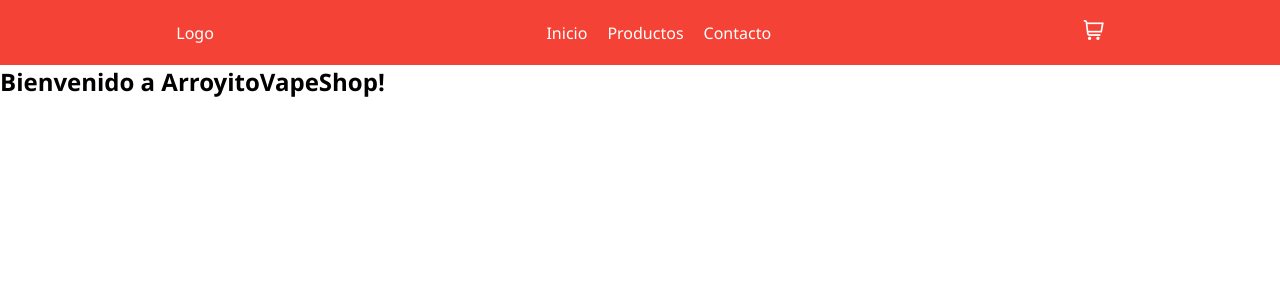
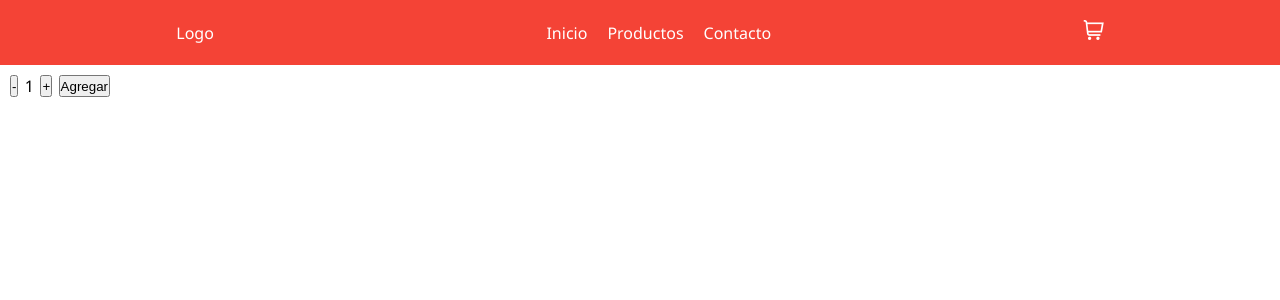
Before and after one commit to Lautaro-Reina/appreact_LautaroReina, a React (Create React App) app: page / in a window 1280 px wide. Shown: the top 300 px of the page. Built offline with nearby package versions, Linux system fonts and the light colour scheme.

Commit message:
ItemCount e integracion de Sass

```diff
--- a/package.json
+++ b/package.json
@@ -9,6 +9,7 @@
     "react": "^17.0.2",
     "react-dom": "^17.0.2",
     "react-scripts": "5.0.0",
+    "sass": "^1.49.9",
     "web-vitals": "^2.1.4"
   },
   "scripts": {
--- a/src/App.js
+++ b/src/App.js
@@ -3,12 +3,11 @@ import NavBar from './components/NavBar'
 import ItemListContainer from './components/ItemListContainer'
 
 //<> CUMPLE LA FUNCION DE FRAGMENTO
-
 const App = () => {
   return (
       <>
             <NavBar/>
-            <ItemListContainer greeting='Bienvenido a ArroyitoVapeShop!' />
+            <ItemListContainer/>
       </>
   )
 }
--- /dev/null
+++ b/src/Styles/App.scss
@@ -0,0 +1,14 @@
+* {
+    padding: 0;
+    margin: 0;
+    box-sizing: border-box;
+}
+
+body {
+    font-family: 'Segoe UI', Tahoma, Geneva, Verdana, sans-serif;
+}
+
+/*************** HEADER ***************/
+@import "header.scss";
+
+@import "body.scss";
--- /dev/null
+++ b/src/Styles/_body.scss
@@ -0,0 +1,9 @@
+@import "variables.scss";
+
+/* ITEMCOUNT */
+.itemcount {
+    display: flex;
+    width: 100px;
+    justify-content: space-between;
+    margin: 10px;
+}
--- /dev/null
+++ b/src/Styles/_header.scss
@@ -0,0 +1,70 @@
+@import "variables.scss";
+
+.container {
+    display: flex;
+    justify-content: space-around;
+    align-items: center;
+    margin: auto;
+    max-width: 1240px;
+    height: 65px;
+}
+
+.header {
+    background-color: $primary-color;
+    width: 100%;
+    height: auto;
+
+    &__logo {
+        color: $background-icons;
+    }
+
+    &__navbar &__ul-navbar {
+        display: flex;
+    }
+
+    &__navbar &__li-navbar {
+        margin-left: 20px;
+        list-style: none;
+    }
+
+    &__li-navbar a {
+        text-decoration: none;
+        color: $background-icons;
+
+        position: relative;
+        display: block;
+        transition: all .5s;
+    }
+
+    &__li-navbar a::after, &__li-navbar a::before {
+        transition: all .5s;
+    }
+
+    &__li-navbar a:hover {
+        color: $background-icons;
+    }
+
+    &__li-navbar a::after {
+        position: absolute;
+        bottom: 0;
+        left: 0;
+        right: 0;
+        margin: auto;
+        width: 0%;
+        content: '.';
+        color: transparent;
+        background: $background-icons;
+        height: 2px;
+    }
+
+    &__li-navbar a:hover::after {
+        width: 100%;
+    }
+
+    .cart__icon {
+        font-size: 20px;
+        color: $background-icons;
+        cursor: pointer;
+    }
+
+}
--- /dev/null
+++ b/src/Styles/_variables.scss
@@ -0,0 +1,10 @@
+$primary-color: #F44336;
+$dark-primary-color: #D32F2F;
+$light-primary-color: #FFCDD2;
+
+$background-icons: #FFFFFF;
+$accent-color: #607D8B;
+
+$primary-text: #212121;
+$secondary-text: #757575;
+$divider-color: #BDBDBD;
--- /dev/null
+++ b/src/components/ItemCount.js
@@ -0,0 +1,32 @@
+import React, { useState } from "react";
+
+const ItemCount = (props) => {
+
+    const [count, setCount] = useState(props.initial); //count solo puede cambiar si se pasa atraves de setCount. NO MANUALMENTE
+
+    const aumentar = () => {
+        if (count < props.stock) {
+            setCount(count + 1);
+        };
+    };
+
+    const disminuir = () => {
+        if (count > 1) {
+            setCount(count - 1);
+        };
+    }
+
+    return(
+        <div className="itemcount">
+        <button onClick={disminuir} className="itemcount__btn">-</button>
+            <div className="itemcount__cuantity">
+                <span>{count}</span>
+            </div>
+            <button onClick={aumentar} className="itemcount__btn">+</button>
+            <button onClick={() => props.onAdd(count)} className="itemcount__btn">Agregar</button>
+        </div>
+    )
+}
+
+
+export default ItemCount;
--- a/src/components/ItemListContainer.js
+++ b/src/components/ItemListContainer.js
@@ -1,9 +1,14 @@
 import React from 'react';
+import ItemCount from './ItemCount';
 
-const ItemListContainer = (props) => {
+const ItemListContainer = () => {
+    const onAdd = (items) => {
+        console.log(items)
+    }
+
     return (
         <main>
-            <h2>{props.greeting}</h2>
+            <ItemCount initial={1} stock={10} onAdd={onAdd}/>
         </main>
 
     )
--- a/src/index.js
+++ b/src/index.js
@@ -4,7 +4,7 @@ import React from "react"
 import ReactDOM from "react-dom"
 
 import App from './App'
-import './styles.css'
+import './Styles/App.scss'
 
 
 /* PARA PONER EL COMPONENTE EN EL DOM. TOMA DOS PARAMETROS:
--- a/src/styles.css
+++ /dev/null
@@ -1,78 +0,0 @@
-* {
-    padding: 0;
-    margin: 0;
-    box-sizing: border-box;
-}
-
-body {
-    font-family: 'Segoe UI', Tahoma, Geneva, Verdana, sans-serif;
-}
-
-/*************** HEADER ***************/
-.container {
-    display: flex;
-    justify-content: space-around;
-    align-items: center;
-    margin: auto;
-    max-width: 1240px;
-    height: 65px;
-}
-
-.header {
-    background-color: #F44336;
-    width: 100%;
-    height: auto;
-}
-
-.header__logo {
-    color: #FFFFFF;
-}
-
-.header__navbar .header__ul-navbar {
-    display: flex;
-}
-
-.header__navbar .header__li-navbar {
-    margin-left: 20px;
-    list-style: none;
-}
-
-.header__li-navbar a {
-    text-decoration: none;
-    color: #FFFFFF;
-
-    position: relative;
-    display: block;
-    transition: all .5s;
-}
-
-.header__li-navbar a::after, .header__li-navbar a::before {
-    transition: all .5s;
-}
-
-.header__li-navbar a:hover {
-    color: #FFFFFF;
-}
-
-.header__li-navbar a::after {
-    position: absolute;
-    bottom: 0;
-    left: 0;
-    right: 0;
-    margin: auto;
-    width: 0%;
-    content: '.';
-    color: transparent;
-    background: #FFFFFF;
-    height: 2px;
-}
-
-.header__li-navbar a:hover::after {
-    width: 100%;
-}
-
-.cart__icon {
-    font-size: 20px;
-    color: #FFFFFF;
-    cursor: pointer;
-}
```
Also changed, not shown: 1 other file (tests, documents, lock files or other folders).
